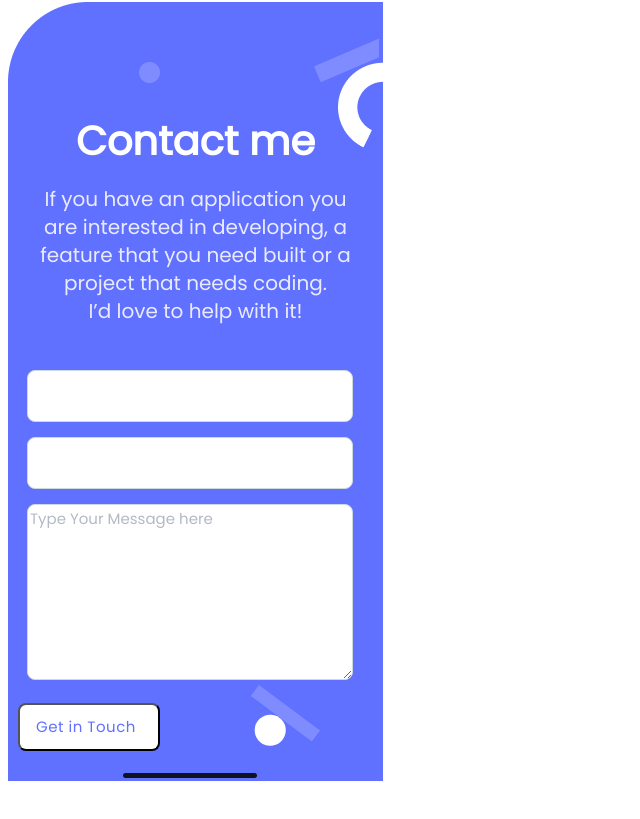
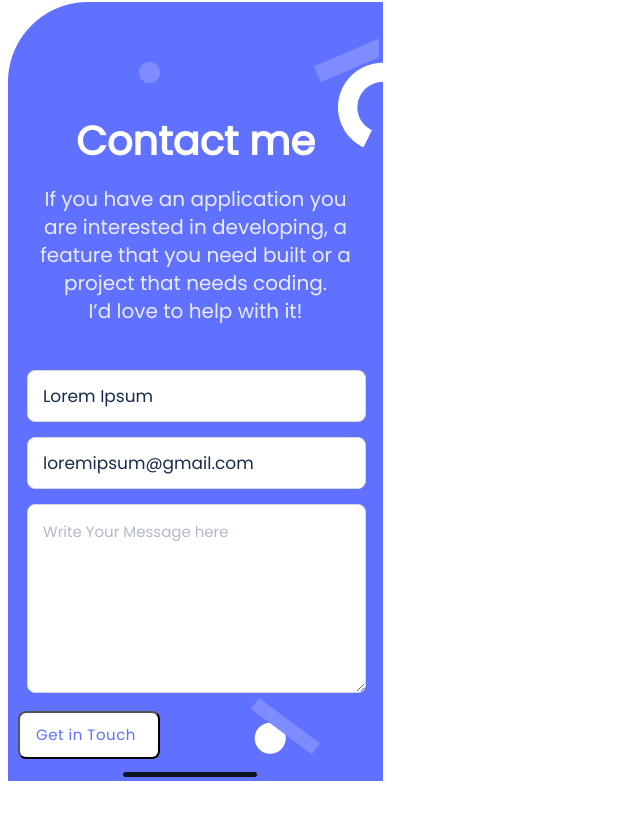
Before and after one commit to Muneeb0077/Portfolio, a website: page PortfolioCode/index.html in a window 1280 px wide. Shown: the part 4361-5180 px from the top of the page, without its empty margins (0-640 px from the left). Drawn offline with Linux system fonts and the light colour scheme.

Commit message:
Minor Adjustments

```diff
--- a/PortfolioCode/index.html
+++ b/PortfolioCode/index.html
@@ -216,9 +216,9 @@
                     that you need built or a <br> project that needs coding. <br />I’d love to help with it!</p>
                 <form action="https://formspree.io/f/mpzgodla" method="POST">
 
-                        <input class="TextLabel" type="text" name="textBox">
-                        <input class="TextLabel" type="email" name="email">
-                        <textarea class="textArea" name="message">Type Your Message here</textarea>
+                        <input class="TextLabel" value="Lorem Ipsum" type="text" name="textBox">
+                        <input class="TextLabel" value="loremipsum@gmail.com" type="email" name="email">
+                        <textarea class="textArea" name="message">Write Your Message here</textarea>
                         <button class="buttonForm" type="submit">Get in Touch</button>
                         <img class="ec5" src="../images/Ellipse 5.svg" alt="ec5">
                         <img class="ec7" src="../images/Rectangle 7.png" alt="Rectangle 7">
--- a/PortfolioCode/style.css
+++ b/PortfolioCode/style.css
@@ -355,6 +355,13 @@ body {
   border: 1px #cfd8dc solid;
   margin-left: 19px;
   margin-bottom: 15px;
+  color: #172b4d;
+  font-size: 17px;
+  font-family: 'Poppins', sans-serif;
+  font-weight: 400;
+  line-height: 20px;
+  word-wrap: break-word;
+  padding-left: 15px;
 }
 
 .textArea {
@@ -370,6 +377,8 @@ body {
   font-weight: 400;
   line-height: 24px;
   word-wrap: break-word;
+  padding-top: 15px;
+  padding-left: 15px;
 }
 
 .buttonForm {
@@ -404,10 +413,10 @@ body {
 
 .ec7 {
   margin-left: -40px;
-  margin-bottom: -10px;
+  margin-bottom: -15px;
 }
 
 .shape {
-  margin-bottom: -13px;
+  margin-bottom: -4px;
   margin-left: 115px;
 }
```
